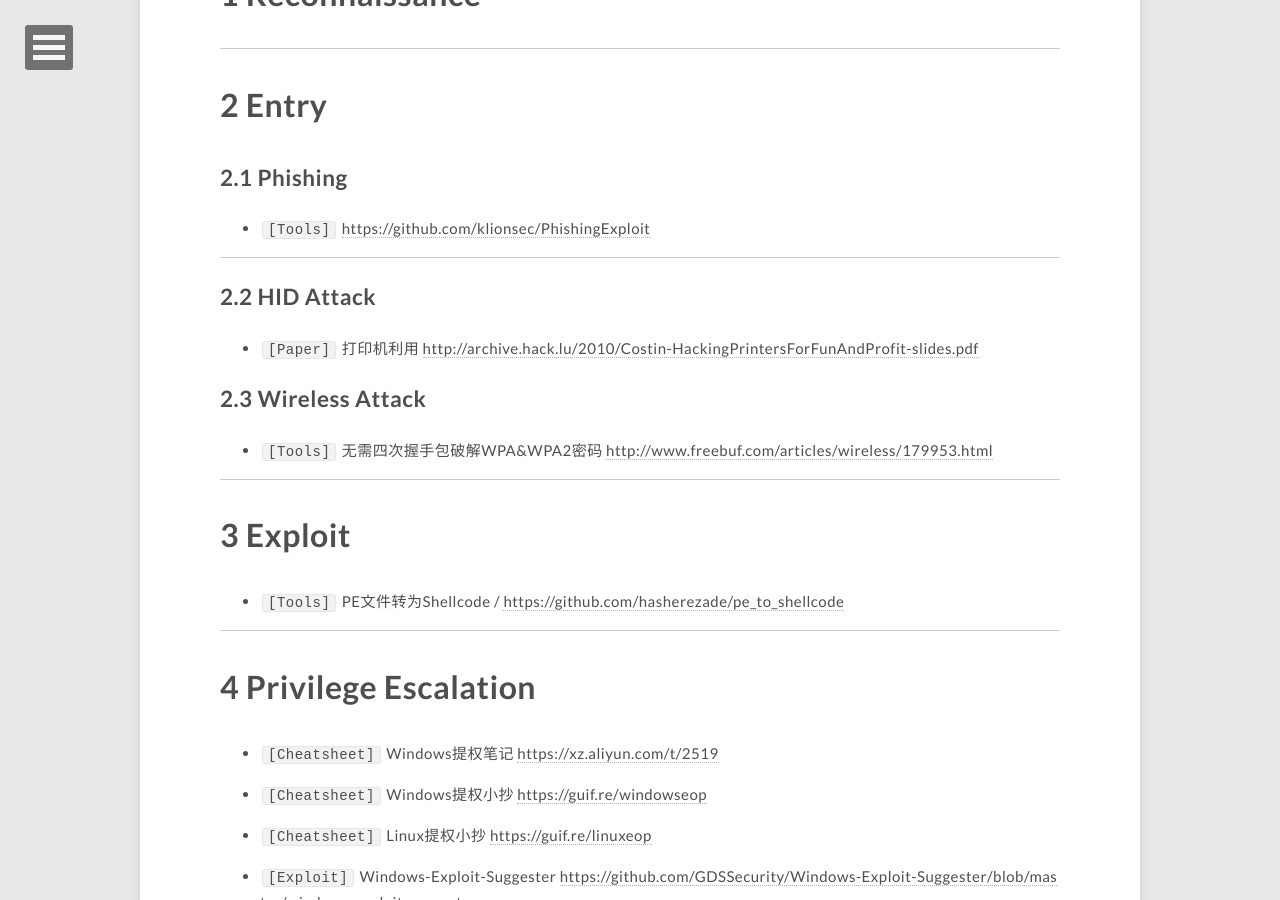
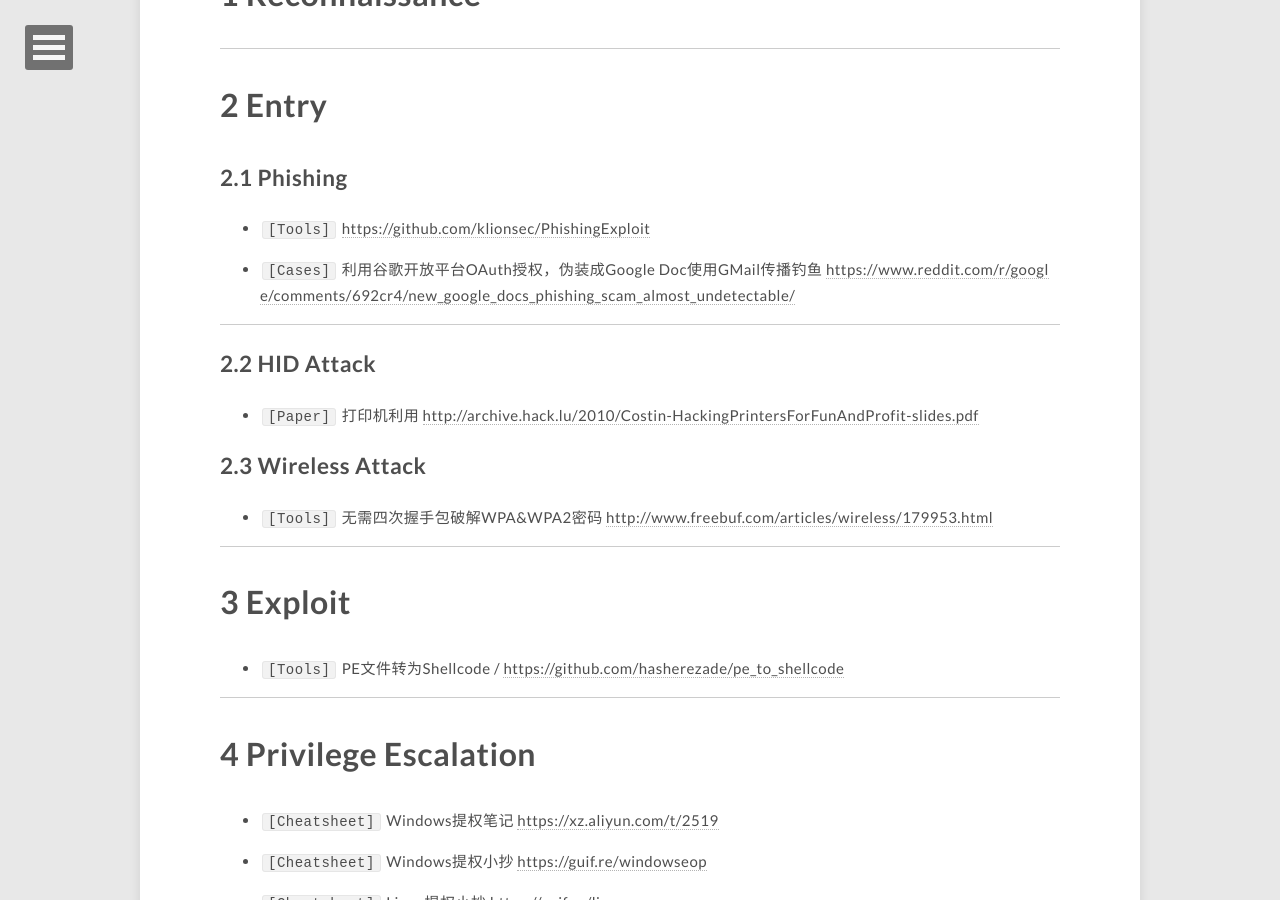
Before and after one commit to kxcode/kxcode.github.io, a Jekyll site: the page built from pentest-tools/index.md, in a window 1280 px wide and 900 px high, scrolled down 712 px. Built offline with Jekyll 4.4.1, drawn with Linux system fonts in a browser that asks for light colours; nearby versions of some CDN libraries; comment, search, counter and statistics services are not loaded.

Commit message:
cve-2018-8420

```diff
--- a/pentest-tools/index.md
+++ b/pentest-tools/index.md
@@ -22,6 +22,8 @@ share: true
 ## 2.1 Phishing
 
 - `[Tools]` <https://github.com/klionsec/PhishingExploit>
+
+- `[Cases]` 利用谷歌开放平台OAuth授权，伪装成Google Doc使用GMail传播钓鱼 <https://www.reddit.com/r/google/comments/692cr4/new_google_docs_phishing_scam_almost_undetectable/>
 
 ---
 
```
Also changed, not shown: latest-vulns/index.md (+7 -1 lines).
